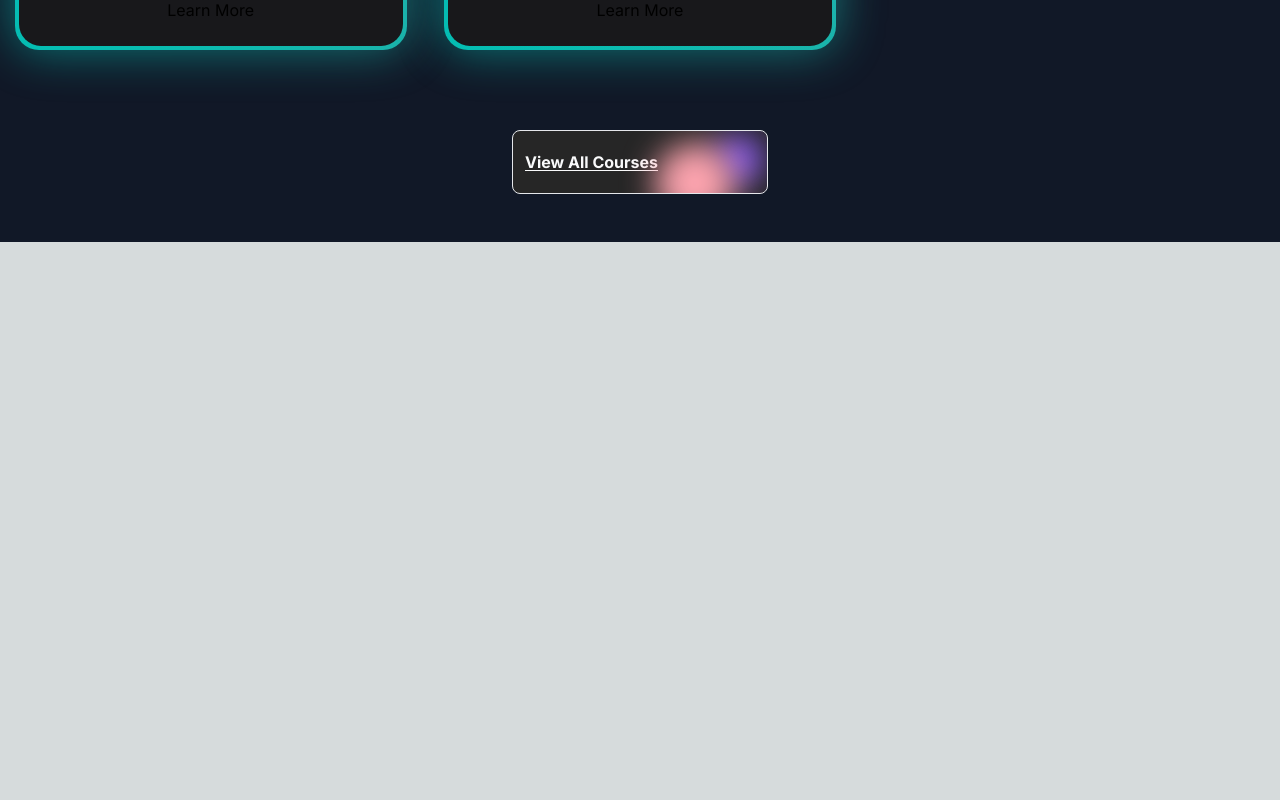
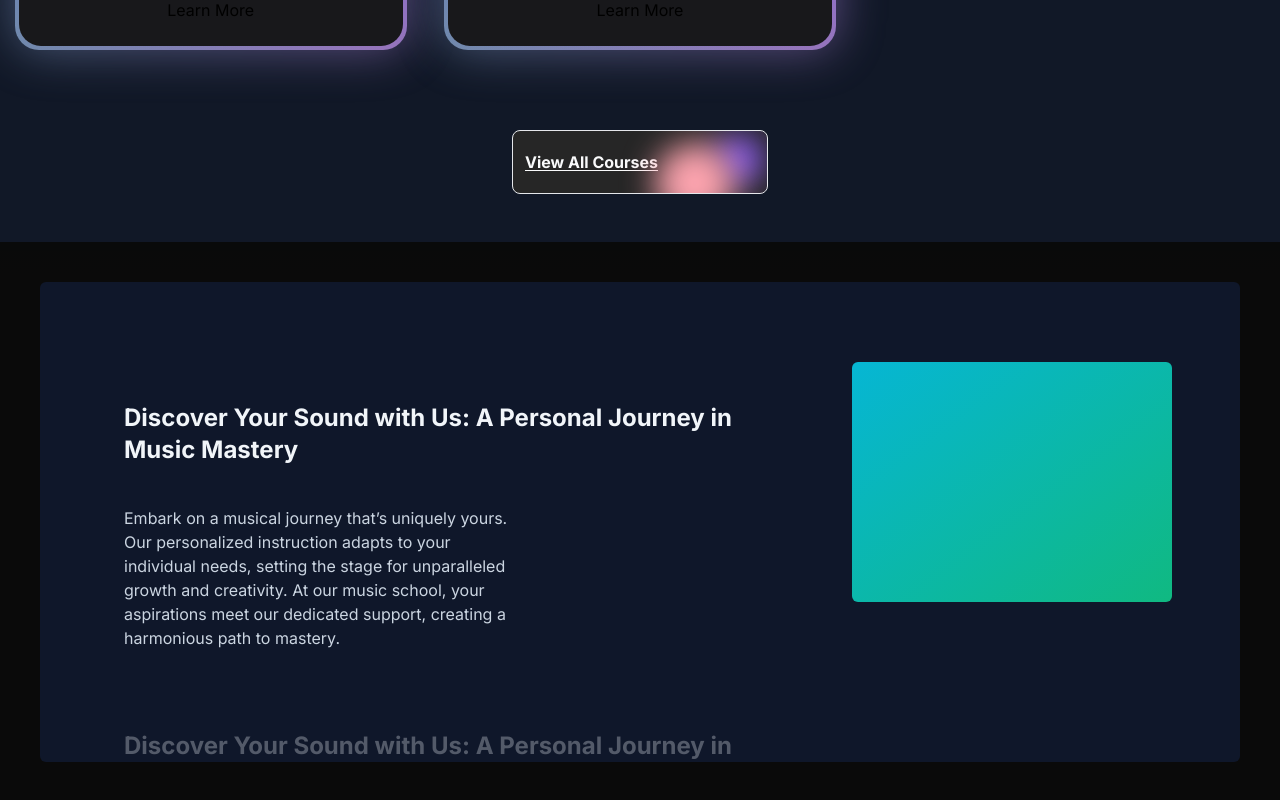
Before and after one commit to Jass2k23/Music-App-NextJS, a Next.js app: page / in a window 1280 px wide. Shown: the part 1162-1962 px from the top of the page. Before the commit the page ends 1404 px from the top, so only its background shows below. Built offline with nearby package versions, Linux system fonts and the light colour scheme.

Commit message:
add Sticky-ScrollBar

```diff
--- a/src/app/page.tsx
+++ b/src/app/page.tsx
@@ -1,5 +1,6 @@
 import FeaturedCourses from "@/components/FeaturedCourses";
 import HeroSection from "@/components/HeroSection";
+import WhyChooseUs from "@/components/WhyChooseUs";
 
 export default function Home() {
   return (
@@ -9,6 +10,9 @@ export default function Home() {
 
       {/* Featured Courses */}
       <FeaturedCourses />
+
+      {/* Why Choose Us */}
+      <WhyChooseUs />
     </main>
   );
 }
--- /dev/null
+++ b/src/components/WhyChooseUs.tsx
@@ -0,0 +1,46 @@
+"use client";
+import React from "react";
+import { StickyScroll } from "../components/ui/sticky-scroll-reveal";
+
+const musicSchoolContent = [
+  {
+    title: 'Discover Your Sound with Us: A Personal Journey in Music Mastery',
+    description:
+      'Embark on a musical journey that’s uniquely yours. Our personalized instruction adapts to your individual needs, setting the stage for unparalleled growth and creativity. At our music school, your aspirations meet our dedicated support, creating a harmonious path to mastery.',
+  },
+  {
+    title: 'Discover Your Sound with Us: A Personal Journey in Music Mastery',
+    description:
+      'Embark on a musical journey that’s uniquely yours. Our personalized instruction adapts to your individual needs, setting the stage for unparalleled growth and creativity. At our music school, your aspirations meet our dedicated support, creating a harmonious path to mastery.',
+  },
+  {
+    title: 'Discover Your Sound with Us: A Personal Journey in Music Mastery',
+    description:
+      'Embark on a musical journey that’s uniquely yours. Our personalized instruction adapts to your individual needs, setting the stage for unparalleled growth and creativity. At our music school, your aspirations meet our dedicated support, creating a harmonious path to mastery.',
+  },
+  {
+    title: 'Live Feedback & Engagement',
+    description:
+      'Immerse yourself in an interactive learning experience where feedback is immediate, just like real-time changes in a collaborative project. This approach enhances your understanding and mastery of music concepts and performance techniques.',
+  },
+  {
+    title: 'Cutting-Edge Curriculum',
+    description:
+      'Our curriculum is continuously updated to include the latest music education trends and technologies, ensuring you’re always learning with the most current and effective methods. Say goodbye to outdated materials and welcome an education that evolves with the industry.',
+  },
+  {
+    title: 'Limitless Learning Opportunities',
+    description:
+      'With our expansive resource library and dynamic course offerings, you’ll never find yourself without something new to explore. Our platform provides continuous opportunities for growth, ensuring your musical skills are always advancing.',
+  },
+];
+
+function WhyChooseUs() {
+  return (
+    <div className="p-10">
+      <StickyScroll content={musicSchoolContent} />
+    </div>
+  )
+}
+
+export default WhyChooseUs;
--- a/src/components/ui/sticky-scroll-reveal.tsx
+++ b/src/components/ui/sticky-scroll-reveal.tsx
@@ -19,7 +19,7 @@ export const StickyScroll = ({
   const ref = useRef<any>(null);
   const { scrollYProgress } = useScroll({
     // uncomment line 22 and comment line 23 if you DONT want the overflow container and want to have it change on the entire page scroll
-    // target: ref
+    // target: ref,
     container: ref,
     offset: ["start start", "end start"],
   });
```
